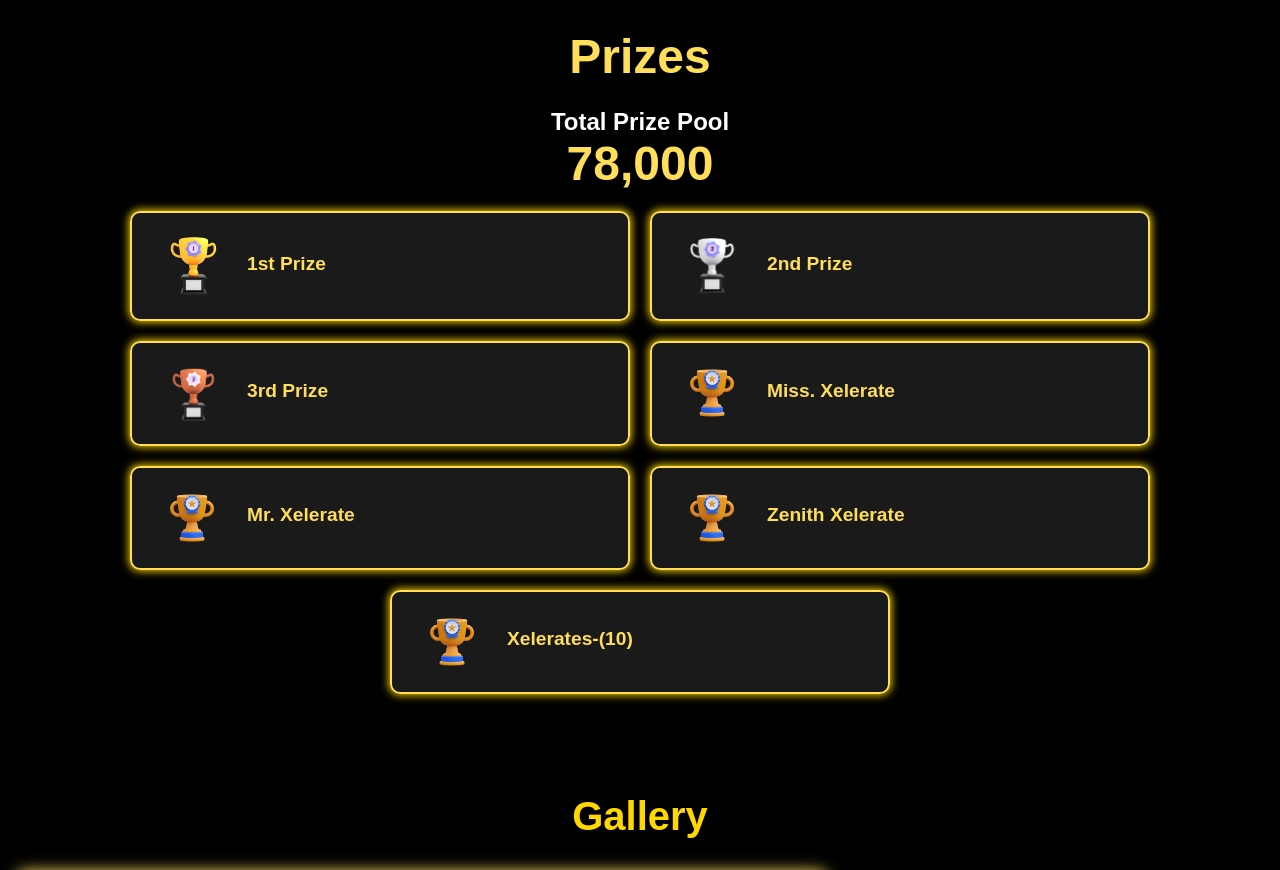
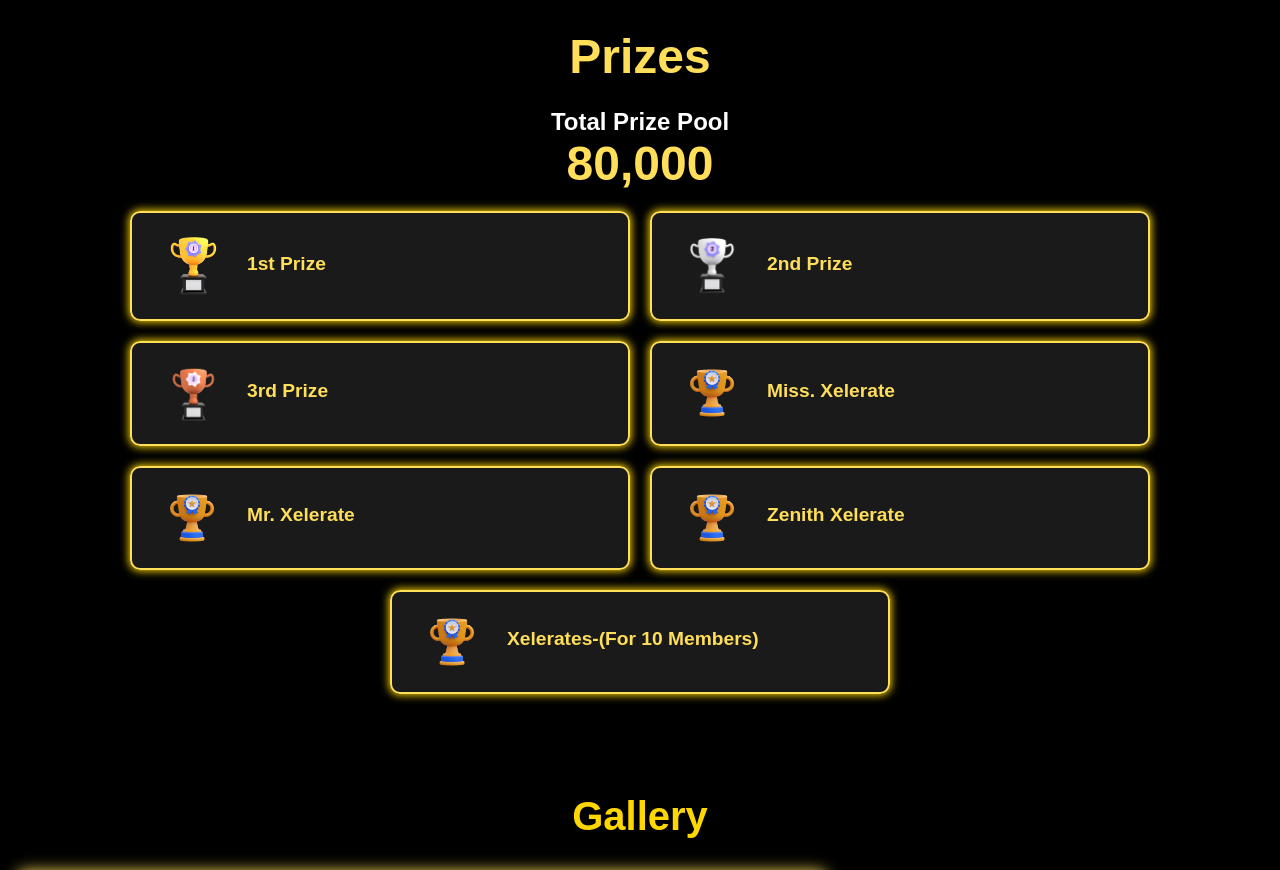
Before and after one commit to Nishanth-1204/Hack-25, a React (Vite) app in the folder Website/: page / in a window 1280 px wide. Shown: the part 1900-2770 px from the top of the page. Built offline with nearby package versions, Linux system fonts and the light colour scheme.

Commit message:
Update PriceSection.tsx

```diff
--- a/Website/src/components/PriceSection/PriceSection.tsx
+++ b/Website/src/components/PriceSection/PriceSection.tsx
@@ -20,7 +20,7 @@ const prizes: Prize[] = [
   },
   { name: "Mr. Xelerate", image: img4 },
   { name: "Zenith Xelerate", image: img4 },
-  { name: "Xelerates-(10)", image: img4 },
+  { name: "Xelerates-(For 10 Members)", image: img4 },
 ];
 
 const PrizeSection: React.FC = () => {
@@ -38,7 +38,7 @@ const PrizeSection: React.FC = () => {
             fontWeight: "bold",
           }}
         >
-          78,000
+          80,000
         </h1>
       </div>
       <div className="prize-container">
```
